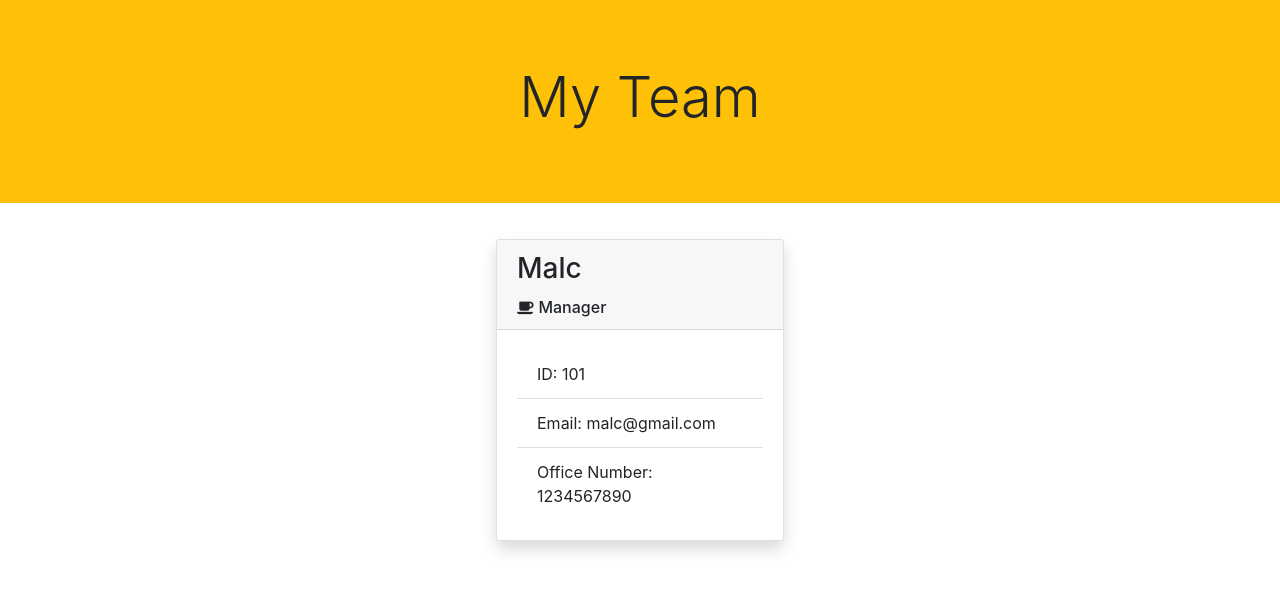
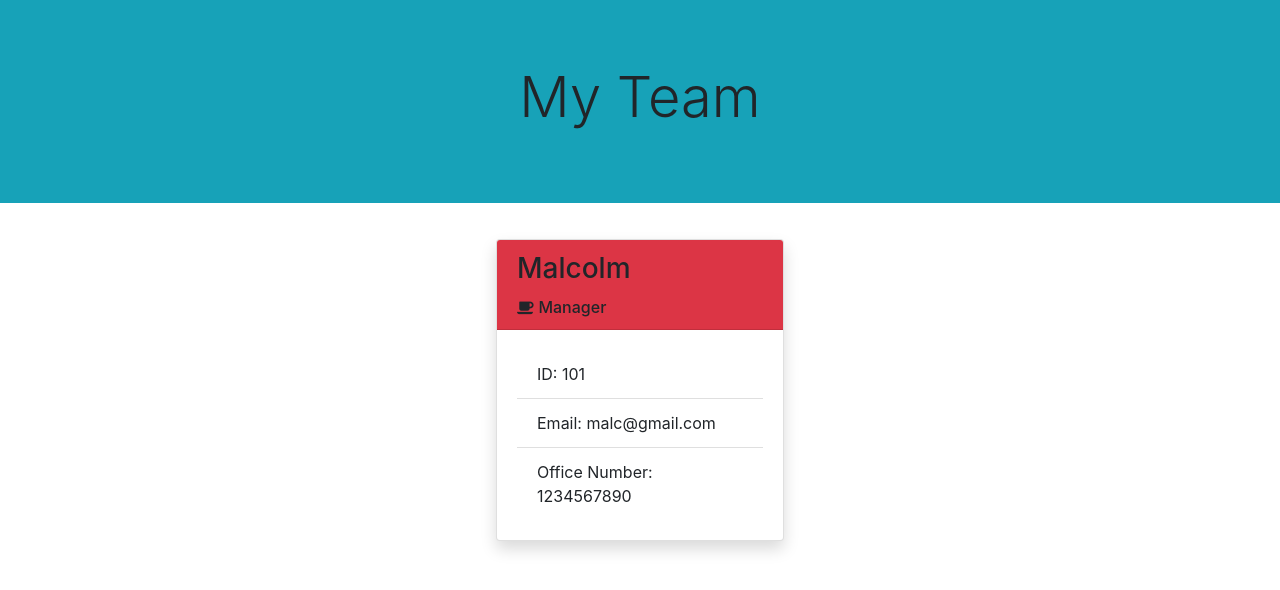
Before and after one commit to ViennaBorowska/Team-Roster-Generator, a website: page Team-Roster/myTeam.html in a window 1280 px wide. Drawn offline with nearby package versions, Linux system fonts and the light colour scheme.

Commit message:
edit colours in HTML

```diff
--- a/Team-Roster/myTeam.html
+++ b/Team-Roster/myTeam.html
@@ -10,7 +10,7 @@
     <title>My Team</title>
   </head>
   <body>
-  <div class="jumbotron jumbotron-fluid bg-warning">
+  <div class="jumbotron jumbotron-fluid bg-info">
     <div class="container">
       <h1 class="display-4 text-center">My Team</h1>
     </div>
@@ -18,8 +18,8 @@
   <div class="d-flex flex-row flex-wrap justify-content-center">
 
     <div class="card m-1 shadow" style="width: 18rem">
-      <div class='card-header'>
-        <h3 class="card-title">Malc</h3>
+      <div class='card-header bg-danger'>
+        <h3 class="card-title">Malcolm</h3>
         <h6 class="card-text"><i class="fa fa-coffee"></i> Manager</h6>
       </div>
       <div class="card-body">
```
Also changed, not shown: utils/generateHTML.js (+4 -4 lines).
